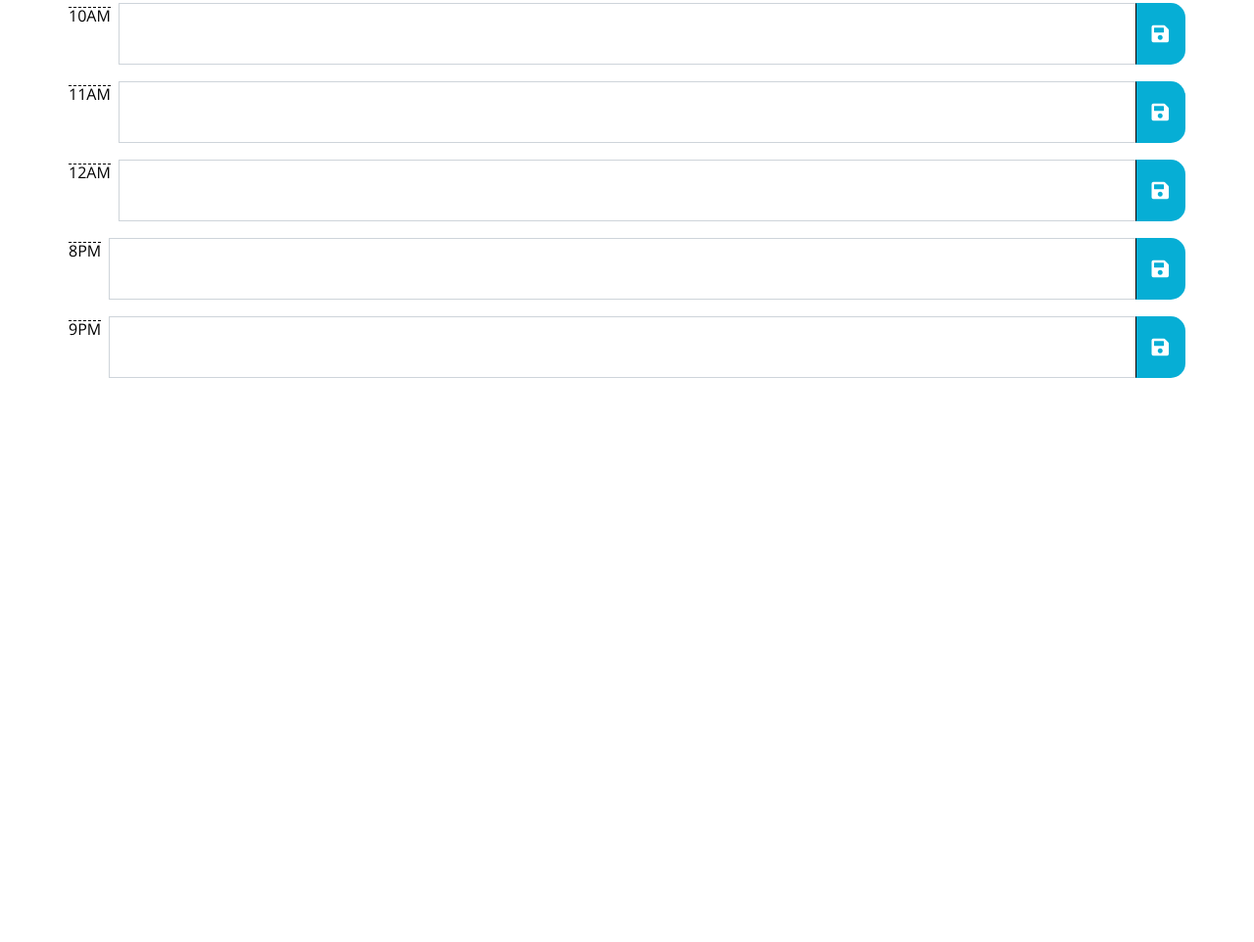
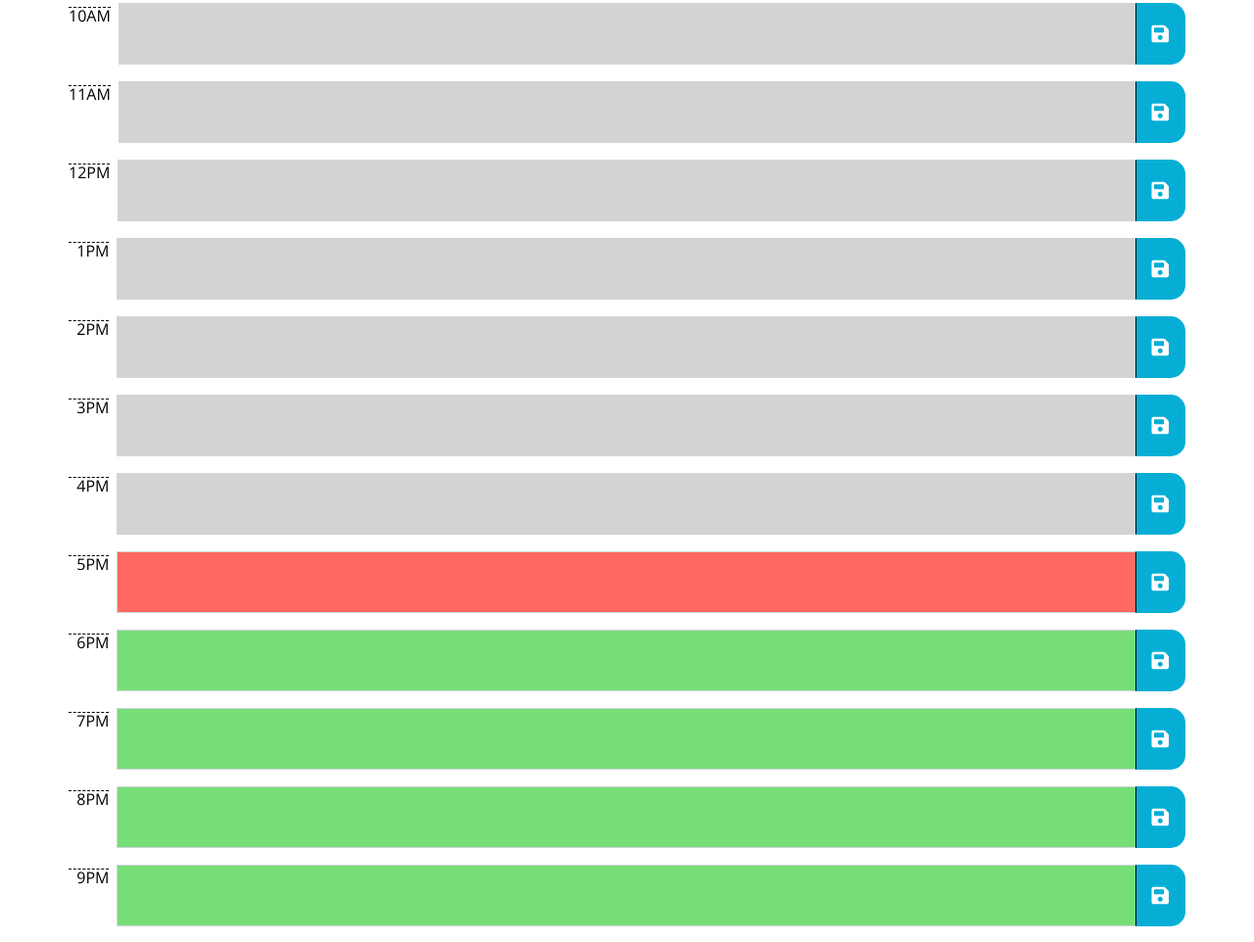
Before and after one commit to joeyr1984/Work-Day-Scheduler, a plain HTML site: page index.html in a window 1280 px wide. Shown: the part 414-1376 px from the top of the page at 98% size. Before the commit the page ends 816 px from the top, so only its background shows below. Drawn offline with nearby package versions, Linux system fonts and the light colour scheme.

Commit message:
colors past , presnt , and future is now working

```diff
--- a/index.html
+++ b/index.html
@@ -46,7 +46,7 @@
     <div class="row time-block">
       <div class="input-group mb-3">
         <label class="my-1 mr-2 hour" for="new-task-11am">11AM</label>
-        <textarea id="new-task-9am" class="form-control description" aria-label="new task for this hour"
+        <textarea id="new-task-11am" class="form-control description" aria-label="new task for this hour"
           aria-describedby="save-button-11am"></textarea>
         <div class="input-group-append">
           <button class="btn saveBtn btn-lg" type="button" id="save-button-11am"><i class="fas fa-save"></i></button>
@@ -55,17 +55,87 @@
     </div>
     <div class="row time-block">
       <div class="input-group mb-3">
-        <label class="my-1 mr-2 hour" for="new-task-12am">12AM</label>
-        <textarea id="new-task-9am" class="form-control description" aria-label="new task for this hour"
-          aria-describedby="save-button-12am"></textarea>
+        <label class="my-1 mr-2 hour" for="new-task-12pm">12PM</label>
+        <textarea id="new-task-12pm" class="form-control description" aria-label="new task for this hour"
+          aria-describedby="save-button-12pm"></textarea>
         <div class="input-group-append">
-          <button class="btn saveBtn btn-lg" type="button" id="save-button-12am"><i class="fas fa-save"></i></button>
+          <button class="btn saveBtn btn-lg" type="button" id="save-button-12pm"><i class="fas fa-save"></i></button>
         </div>
       </div>
     </div>
     <div class="row time-block">
       <div class="input-group mb-3">
-        <label class="my-1 mr-2 hour" for="new-task-8pm">8PM</label>
+        <label class="my-1 mr-2 hour" for="new-task-1pm">&nbsp;&nbsp;1PM</label>
+        <textarea id="new-task-1pm" class="form-control description" aria-label="new task for this hour"
+          aria-describedby="save-button-1pm"></textarea>
+        <div class="input-group-append">
+          <button class="btn saveBtn btn-lg" type="button" id="save-button-1pm"><i class="fas fa-save"></i></button>
+        </div>
+      </div>
+    </div>
+    <div class="row time-block">
+      <div class="input-group mb-3">
+        <label class="my-1 mr-2 hour" for="new-task-2pm">&nbsp;&nbsp;2PM</label>
+        <textarea id="new-task-2pm" class="form-control description" aria-label="new task for this hour"
+          aria-describedby="save-button-2pm"></textarea>
+        <div class="input-group-append">
+          <button class="btn saveBtn btn-lg" type="button" id="save-button-2pm"><i class="fas fa-save"></i></button>
+        </div>
+      </div>
+    </div>
+    <div class="row time-block">
+      <div class="input-group mb-3">
+        <label class="my-1 mr-2 hour" for="new-task-3pm">&nbsp;&nbsp;3PM</label>
+        <textarea id="new-task-3pm" class="form-control description" aria-label="new task for this hour"
+          aria-describedby="save-button-3pm"></textarea>
+        <div class="input-group-append">
+          <button class="btn saveBtn btn-lg" type="button" id="save-button-3pm"><i class="fas fa-save"></i></button>
+        </div>
+      </div>
+    </div>
+    <div class="row time-block">
+      <div class="input-group mb-3">
+        <label class="my-1 mr-2 hour" for="new-task-4pm">&nbsp;&nbsp;4PM</label>
+        <textarea id="new-task-4pm" class="form-control description" aria-label="new task for this hour"
+          aria-describedby="save-button-4pm"></textarea>
+        <div class="input-group-append">
+          <button class="btn saveBtn btn-lg" type="button" id="save-button-4pm"><i class="fas fa-save"></i></button>
+        </div>
+      </div>
+    </div>
+    <div class="row time-block">
+      <div class="input-group mb-3">
+        <label class="my-1 mr-2 hour" for="new-task-5pm">&nbsp;&nbsp;5PM</label>
+        <textarea id="new-task-5pm" class="form-control description" aria-label="new task for this hour"
+          aria-describedby="save-button-5pm"></textarea>
+        <div class="input-group-append">
+          <button class="btn saveBtn btn-lg" type="button" id="save-button-5pm"><i class="fas fa-save"></i></button>
+        </div>
+      </div>
+    </div>
+    <div class="row time-block">
+      <div class="input-group mb-3">
+        <label class="my-1 mr-2 hour" for="new-task-6pm">&nbsp;&nbsp;6PM</label>
+        <textarea id="new-task-6pm" class="form-control description" aria-label="new task for this hour"
+          aria-describedby="save-button-6pm"></textarea>
+        <div class="input-group-append">
+          <button class="btn saveBtn btn-lg" type="button" id="save-button-6pm"><i class="fas fa-save"></i></button>
+        </div>
+      </div>
+    </div>
+    <div class="row time-block">
+      <div class="input-group mb-3">
+        <label class="my-1 mr-2 hour" for="new-task-7pm">&nbsp;&nbsp;7PM</label>
+        <textarea id="new-task-7pm" class="form-control description" aria-label="new task for this hour"
+          aria-describedby="save-button-7pm"></textarea>
+        <div class="input-group-append">
+          <button class="btn saveBtn btn-lg" type="button" id="save-button-7pm"><i class="fas fa-save"></i></button>
+        </div>
+      </div>
+    </div>
+    <div class="row time-block">
+      <div class="input-group mb-3">
+        <label class="my-1 mr-2 hour" for="new-task-8pm">&nbsp;&nbsp;8PM</label>
         <textarea id="new-task-8pm" class="form-control description" aria-label="new task for this hour"
           aria-describedby="save-button-8pm"></textarea>
         <div class="input-group-append">
@@ -75,7 +145,7 @@
     </div>
     <div class="row time-block">
       <div class="input-group mb-3">
-        <label class="my-1 mr-2 hour" for="new-task-9pm">9PM</label>
+        <label class="my-1 mr-2 hour" for="new-task-9pm">&nbsp;&nbsp;9PM</label>
         <textarea id="new-task-9pm" class="form-control description" aria-label="new task for this hour"
           aria-describedby="save-button-9pm"></textarea>
         <div class="input-group-append">
--- a/script.js
+++ b/script.js
@@ -1,16 +1,25 @@
-var timeSlots = ["9am", "10am", "11am", "12pm", "1pm", "2pm", "3pm", "4pm", "5pm", "8pm", "9pm"];
+//var timeSlots = ["9am", "10am", "11am", "12pm", "1pm", "2pm", "3pm", "4pm", "5pm", "8pm", "9pm"];
+var timeSlots = [9, 10, 11, 12, 13, 14, 15, 16, 17, 18, 19, 20, 21];
 
-$(document).ready(function(){
+$(document).ready(function () {
     $("#currentDay").html(moment().format("dddd, MMMM Do"));
-    var currentTime = moment().format("ha");
+    //var currentTime = moment().format("ha");
+    var currentTime = moment();
     timeSlots.forEach(hour => {
-       var hourObj = moment(moment().format("L") + " " + hour);
-        if (currentTime == hour) {
-            $("#new-task-" + hour).addClass("present");
+        var hourObj = moment().set('hour', hour);
+        var hourFormat = moment(hourObj).format("ha");
+        if (moment(hourObj).isBefore(currentTime, "hour")) {
+            $("#new-task-" + hourFormat).addClass("past");
             console.log(hourObj);
-        //} else if (moment(hour).isBefore(currentTime)){
+
+            //} else if (moment(hour).isBefore(currentTime)){
             //$("#new-task-" + hour).addClass("past");
+        } else if (moment(hourObj).isSame(currentTime, "hour")) {
+            $("#new-task-" + hourFormat).addClass("present");
+        } else if (moment(hourObj).isAfter(currentTime, "hour")) {
+            $("#new-task-" + hourFormat).addClass("future");
         }
+
     });
 });
 //var pastTime
```
